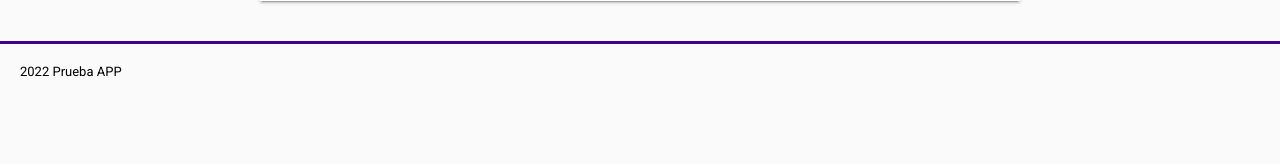
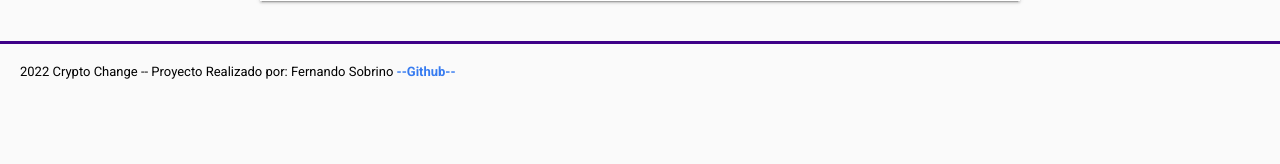
Before and after one commit to FernandoSobrino/flask_classic, a Flask app: page / in a window 1280 px wide. Shown: the part 502-666 px from the top of the page. Run offline with Flask 2, Linux system fonts and the light colour scheme.

Commit message:
chore: incluido github creador en el footer

```diff
--- a/criptoapp/templates/components/footer.html
+++ b/criptoapp/templates/components/footer.html
@@ -1 +1,3 @@
-<footer class="pie-de-pagina">2022 Prueba APP</footer>
+<footer class="pie-de-pagina">2022 Crypto Change -- Proyecto Realizado por: Fernando Sobrino
+<a href="https://github.com/FernandoSobrino">--Github--</a>
+</footer>
```
